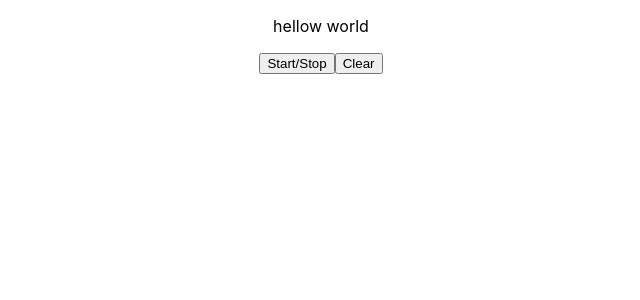
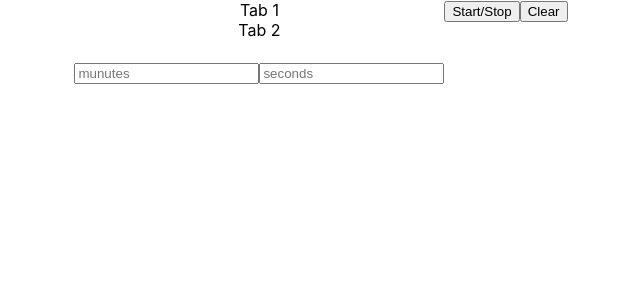
Before and after one commit to s1ep0y/react_timer, a React (Create React App) app: page / in a window 1280 px wide. Shown: the top 300 px of the page, without its empty margins (319-959 px from the left). Built offline with nearby package versions, Linux system fonts and the light colour scheme.

Commit message:
trash commit just for not losing

```diff
--- a/src/App.css
+++ b/src/App.css
@@ -1,38 +1,6 @@
 .App {
   text-align: center;
+  display: flex;
+  justify-content: center;
+  flex-wrap: nowrap;
 }
-
-.App-logo {
-  height: 40vmin;
-  pointer-events: none;
-}
-
-@media (prefers-reduced-motion: no-preference) {
-  .App-logo {
-    animation: App-logo-spin infinite 20s linear;
-  }
-}
-
-.App-header {
-  background-color: #282c34;
-  min-height: 100vh;
-  display: flex;
-  flex-direction: column;
-  align-items: center;
-  justify-content: center;
-  font-size: calc(10px + 2vmin);
-  color: white;
-}
-
-.App-link {
-  color: #61dafb;
-}
-
-@keyframes App-logo-spin {
-  from {
-    transform: rotate(0deg);
-  }
-  to {
-    transform: rotate(360deg);
-  }
-}
--- a/src/App.js
+++ /dev/null
@@ -1,14 +0,0 @@
-import React from 'react';
-import './App.css';
-import { Btns } from './components/btns'
-
-function App() {
-  return (
-    <div className="App">
-      <p>hellow world</p>
-      <Btns />
-    </div>
-  );
-}
-
-export default App;
--- /dev/null
+++ b/src/App.jsx
@@ -0,0 +1,26 @@
+import React from 'react';
+import './App.css';
+import { Btns } from './components/btns';
+import { Countdown } from './components/Countdown';
+import { Tabs } from 'antd';
+
+
+const { TabPane } = Tabs;
+
+function App() {
+  return (
+    <div className="App">
+      <Tabs defaultActiveKey="1">
+        <TabPane tab="Tab 1" key="1">
+          <Countdown />
+        </TabPane>
+        <TabPane tab="Tab 2" key="2">
+          2nd tab
+        </TabPane>
+      </Tabs>
+      <Btns />
+    </div>
+  );
+}
+
+export default App;
--- /dev/null
+++ b/src/components/Countdown.jsx
@@ -0,0 +1,39 @@
+import React, { useState } from 'react';
+import { Input, Slider } from 'antd';
+
+export class Countdown extends React.Component {
+    constructor(props){
+        super(props)
+        this.state = {
+            disabled: false,
+        }
+    }
+    render() {
+        const { disabled } = this.state;
+        return(
+            <div className="countdown">
+                <Slider defaultValue={30}
+                disabled={disabled}
+                step={15}
+                min={0}
+                max={3600}
+                />
+            <div className="group">
+                <label>
+                    <Input type="number"
+                    max={43200}
+                    placeholder="munutes"
+                    />
+                </label>
+                <label>
+                    <Input type="number"
+                    max={720}
+                    placeholder="seconds"
+                    />
+                </label>
+            </div>
+            </div>
+        )
+
+    }
+}
--- /dev/null
+++ b/src/components/Timer.jsx
@@ -0,0 +1 @@
+import React, { useState } from 'react';
--- a/src/index.js
+++ b/src/index.js
@@ -6,7 +6,7 @@ import * as serviceWorker from './serviceWorker';
 
 ReactDOM.render(
   // <React.StrictMode>
-    <App />,
+  <App />,
   // </React.StrictMode>,
   document.getElementById('root')
 );
```
Also changed, not shown: src/components/btns.jsx (+7 -7 lines), src/components/timerSet.jsx (added).
